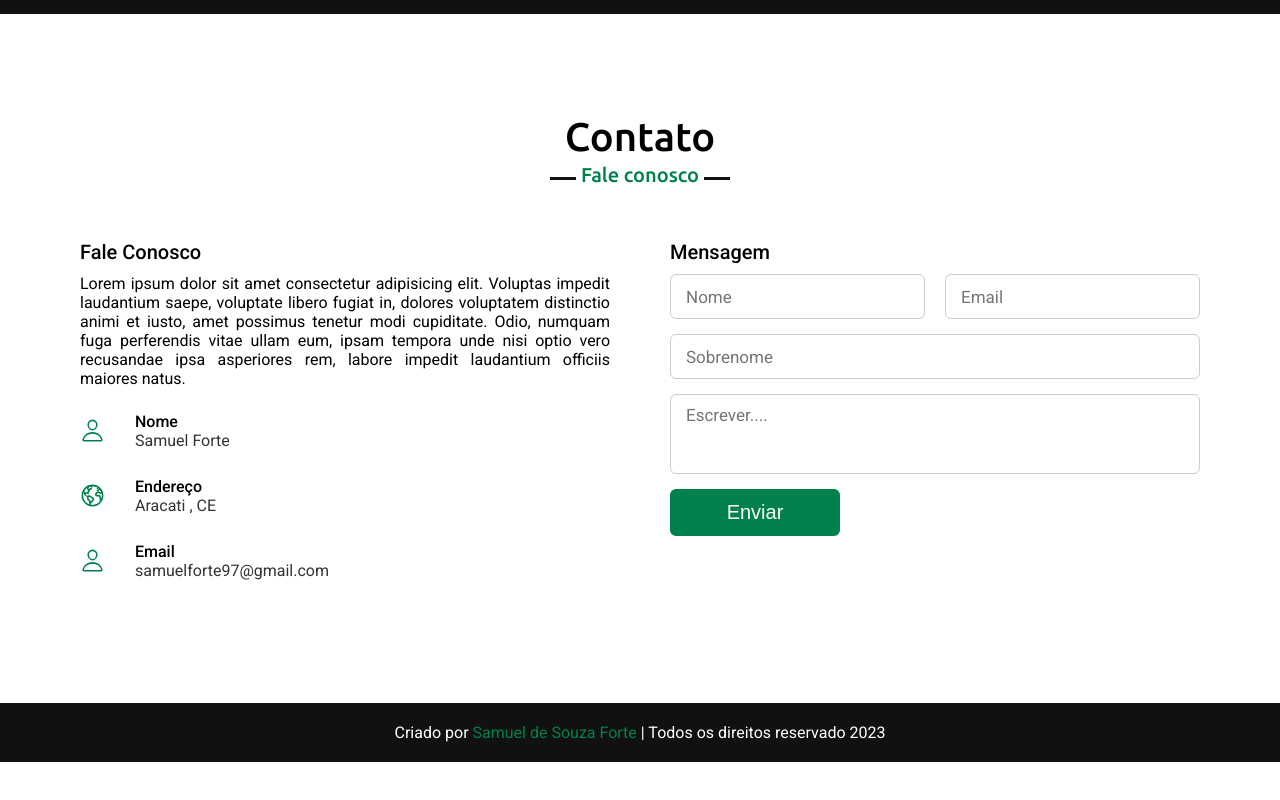
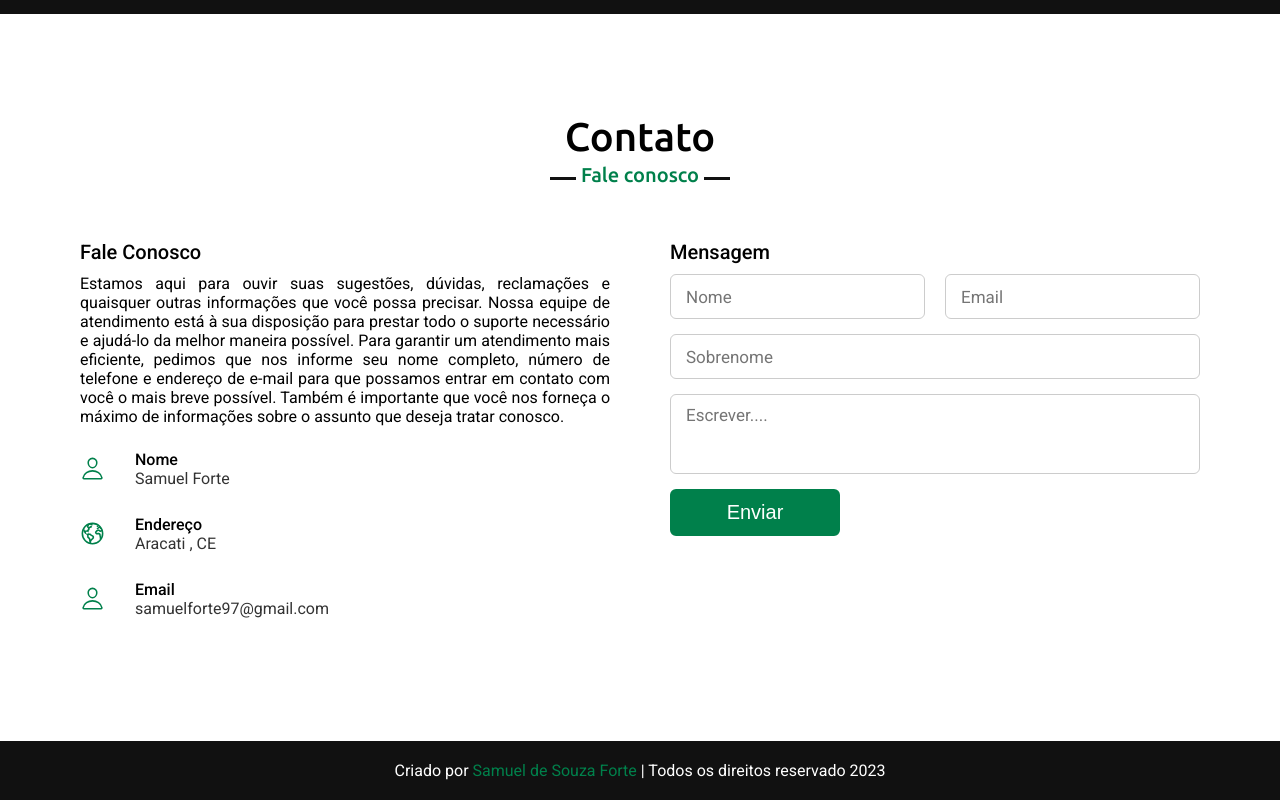
Before and after one commit to SamuelForte/Portfolio, a plain HTML site: page index.html in a window 1280 px wide. Shown: the part 3248-4048 px from the top of the page. Before the commit the page ends 4010 px from the top, so only its background shows below. Drawn offline with nearby package versions, Linux system fonts and the light colour scheme.

Commit message:
feat: ajustes

```diff
--- a/index.html
+++ b/index.html
@@ -218,10 +218,14 @@
             <div class="contact-content">
                 <div class="column left">
                     <div class="text">Fale Conosco</div>
-                    <p>Lorem ipsum dolor sit amet consectetur adipisicing elit. Voluptas impedit laudantium saepe,
-                        voluptate libero fugiat in, dolores voluptatem distinctio animi et iusto, amet possimus tenetur
-                        modi cupiditate. Odio, numquam fuga perferendis vitae ullam eum, ipsam tempora unde nisi optio
-                        vero recusandae ipsa asperiores rem, labore impedit laudantium officiis maiores natus.</p>
+                    <p> Estamos aqui para ouvir suas sugestões, dúvidas, reclamações e quaisquer outras informações que
+                        você possa precisar. Nossa equipe de atendimento está à sua disposição para prestar todo o
+                        suporte necessário e ajudá-lo da melhor maneira possível.
+
+                        Para garantir um atendimento mais eficiente, pedimos que nos informe seu nome completo, número
+                        de telefone e endereço de e-mail para que possamos entrar em contato com você o mais breve
+                        possível. Também é importante que você nos forneça o máximo de informações sobre o assunto que
+                        deseja tratar conosco.</p>
 
                     <div class="icons">
                         <div class="row">
```
